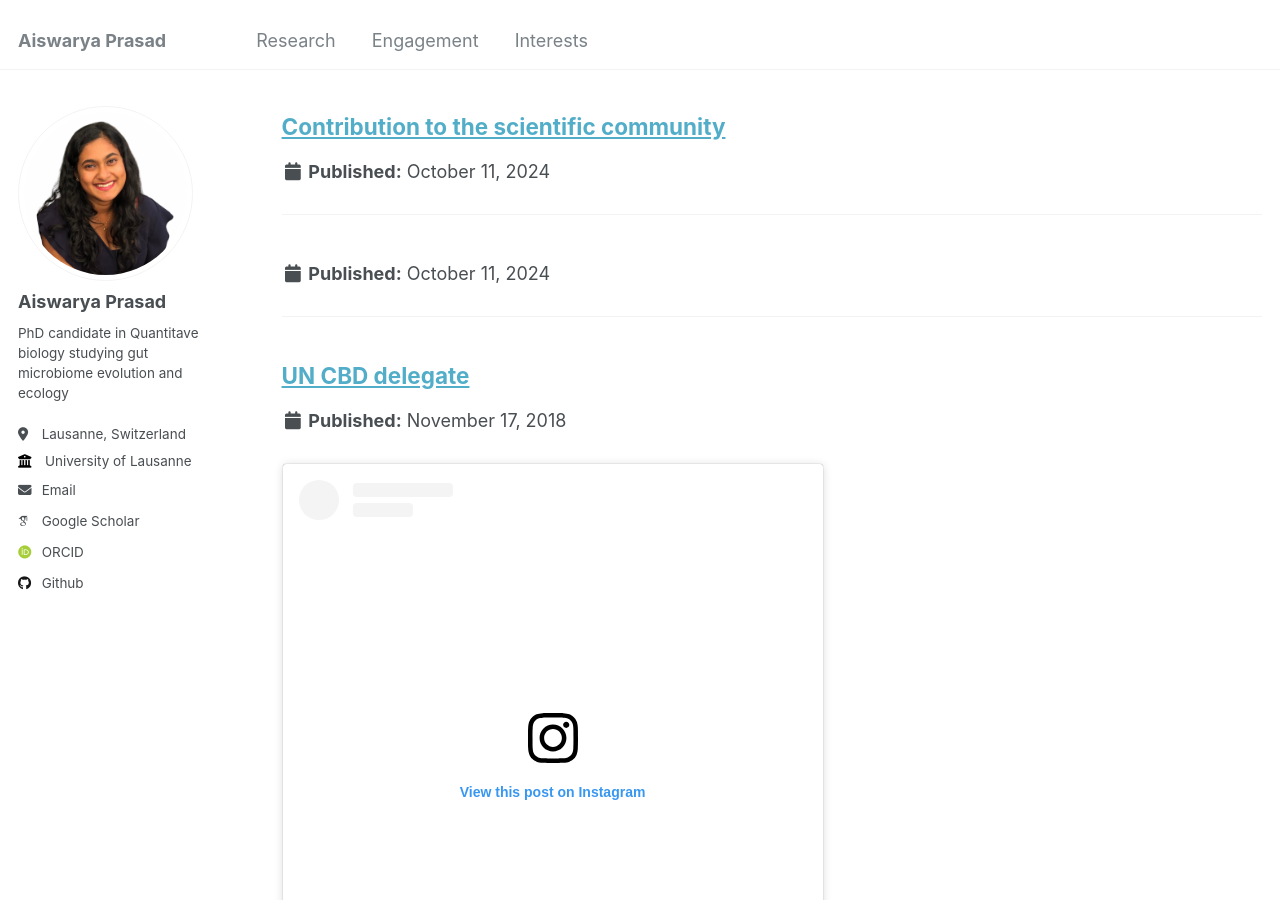
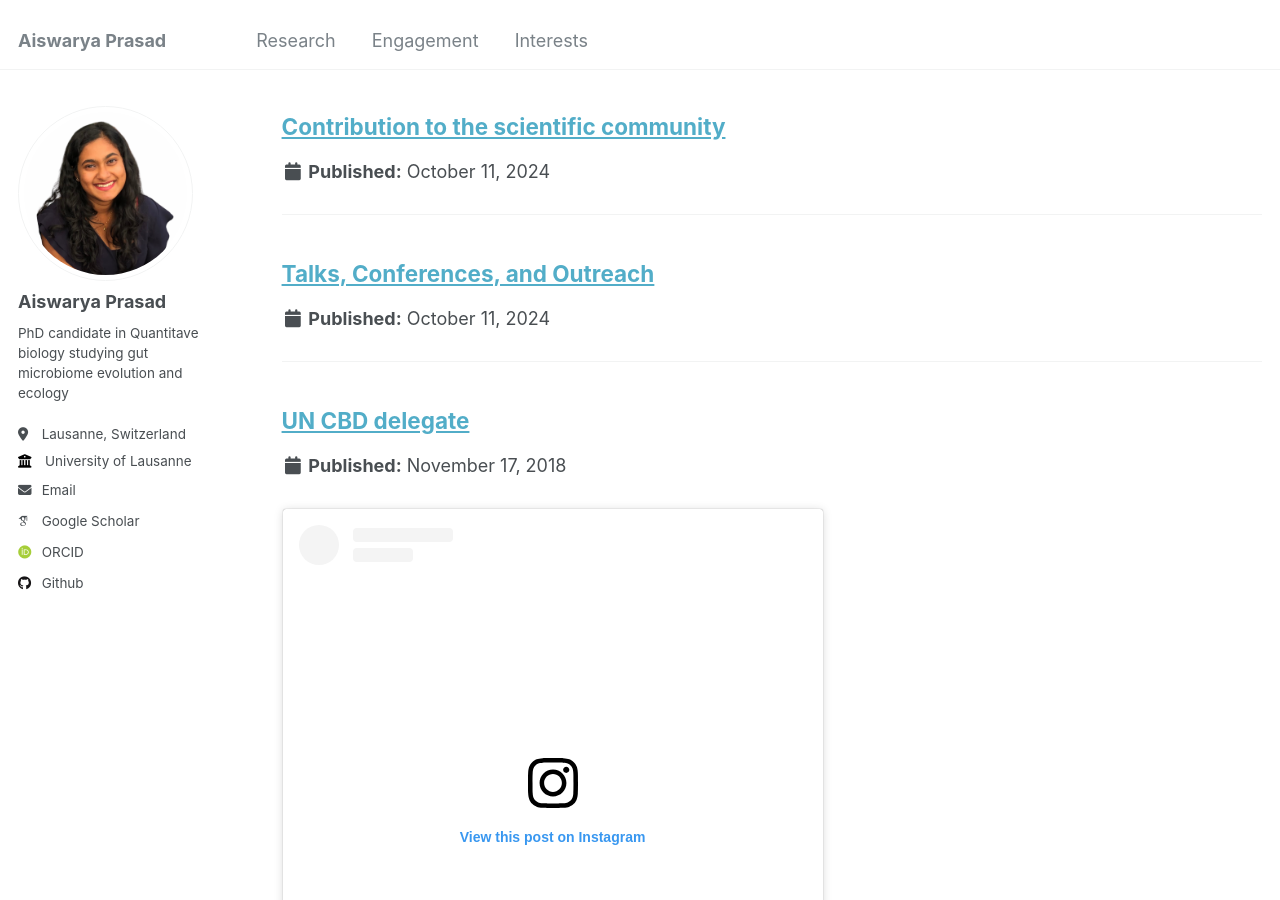
Before and after one commit to Aiswarya-prasad/aiswarya-prasad.github.io, a Jekyll site: the page built from _pages/collection-archive.html, in a window 1280 px wide and 900 px high, scrolled down 544 px. Built offline with Jekyll 4.4.1, drawn with Linux system fonts in a browser that asks for light colours; some web fonts are replaced; a script that is not in the unit is left out; some of the changed lines change nothing that is shown.

Commit message:
Syntax change, squash commit later or just ignore.

```diff
--- a/_engagement/talks_and_conferences.md
+++ b/_engagement/talks_and_conferences.md
@@ -1,33 +1,33 @@
 ---
-title: ""
+title: "Talks, Conferences, and Outreach"
 layout: archive
 collection: engagement
 order: 1
 start_year: 2021
 end_year: 2024
 permalink: /engagement/talksandconferences
-media:
-  - path: "/images/research/LocalPangenomeConference.jpeg"
-    alt: "Aiswarya Prasad presenting her invited talk at the Local Pangenome Conference"
-    focal_point: Smart
-    width: 300
-    height: 300
-  - path: "/images/research/MonashTalkPoster.PNG"
-    alt: "Announcement of Aiswarya Prasad's academic seminar at Monash University Malaysia"
-    focal_point: Smart
-    width: 500
-    height: 300
-    add_break: true
-  - path: "/images/research/Vm3iisc.png"
-    alt: "Aiswarya Prasad speaking to an auditorium of highschool students"
-    focal_point: Smart
-    width: 500
-    height: 300
-  - path: "/images/research/SymbnetSummerSchoolPoster.jpeg"
-    alt: "Aiswarya Prasad presenting her poster at the SymbNET PhD Summer School on Host-Microbe Symbiosis"
-    focal_point: Smart
-    width: 150
-    height: 300
+# media:
+#   - path: "/images/research/LocalPangenomeConference.jpeg"
+#     alt: "Aiswarya Prasad presenting her invited talk at the Local Pangenome Conference"
+#     focal_point: Smart
+#     width: 300
+#     height: 300
+#   - path: "/images/research/MonashTalkPoster.PNG"
+#     alt: "Announcement of Aiswarya Prasad's academic seminar at Monash University Malaysia"
+#     focal_point: Smart
+#     width: 500
+#     height: 300
+#     add_break: true
+#   - path: "/images/research/Vm3iisc.png"
+#     alt: "Aiswarya Prasad speaking to an auditorium of highschool students"
+#     focal_point: Smart
+#     width: 500
+#     height: 300
+#   - path: "/images/research/SymbnetSummerSchoolPoster.jpeg"
+#     alt: "Aiswarya Prasad presenting her poster at the SymbNET PhD Summer School on Host-Microbe Symbiosis"
+#     focal_point: Smart
+#     width: 150
+#     height: 300
 ---
 
 
@@ -71,7 +71,7 @@ _Oct 2023_ \\
 Cold Spring Harbor Laboratories, USA \\
 Poster: Whole-genome shotgun metagenomics reveals differences in gut microbiomes among honeybee species
 
-<!-- **SymbNET PhD Summer School on Host-Microbe Symbiosis** \\
+**SymbNET PhD Summer School on Host-Microbe Symbiosis** \\
 _Jul 2022_ \\
 Instituto Gulbenkian de Ciência, Lisbon \\
 Poster: Understanding the evolution of the gut microbiome across honeybee species
@@ -94,4 +94,4 @@ _Aug 2016_ \\
 iGEM team, Indian Institute of Science, Bengaluru, India \\
 Talked about synthetic biology and the iGEM competition to highschool students in Vidya Mandir school, Chennai, India
 
-<img src="/images/research/Vm3iisc.png" alt="Aiswarya Prasad speaking to an auditorium of highschool students" width="500" height="300" /> -->
+<img src="/images/research/Vm3iisc.png" alt="Aiswarya Prasad speaking to an auditorium of highschool students" width="500" height="300" />
```
